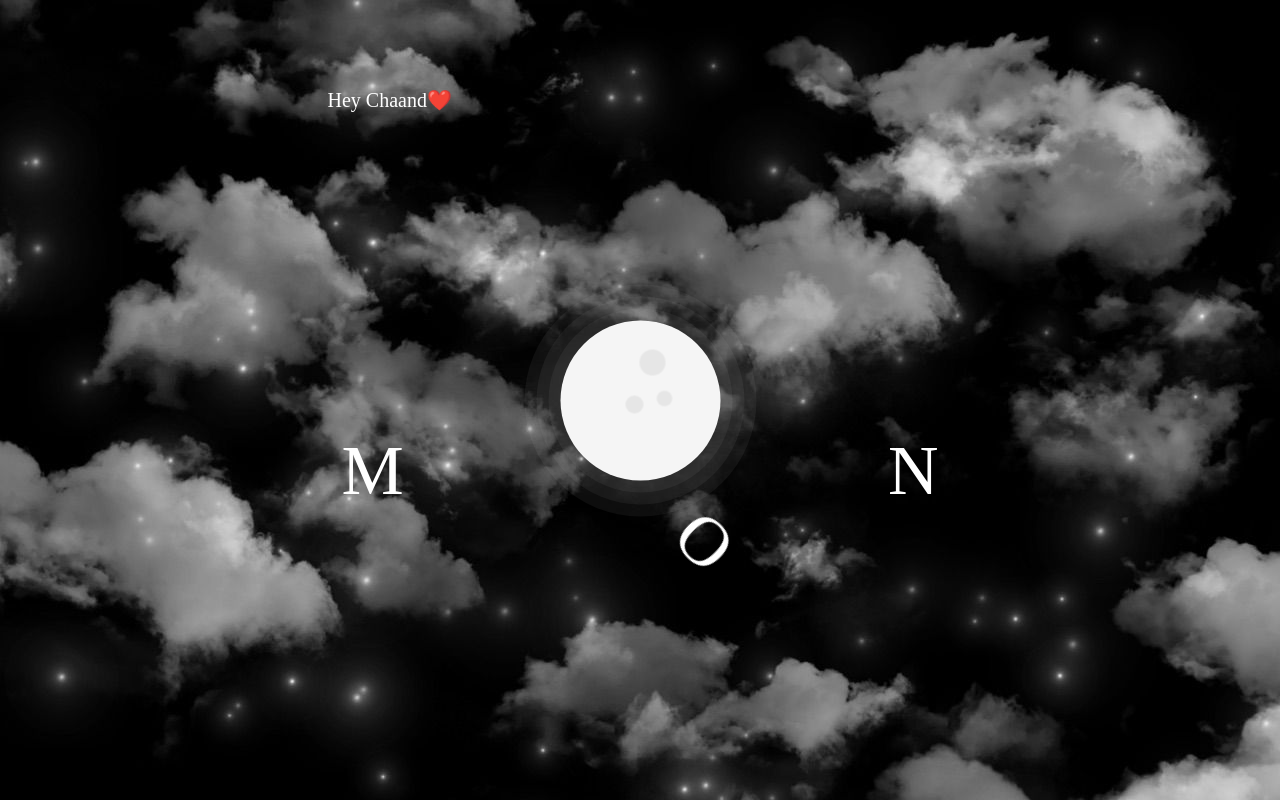
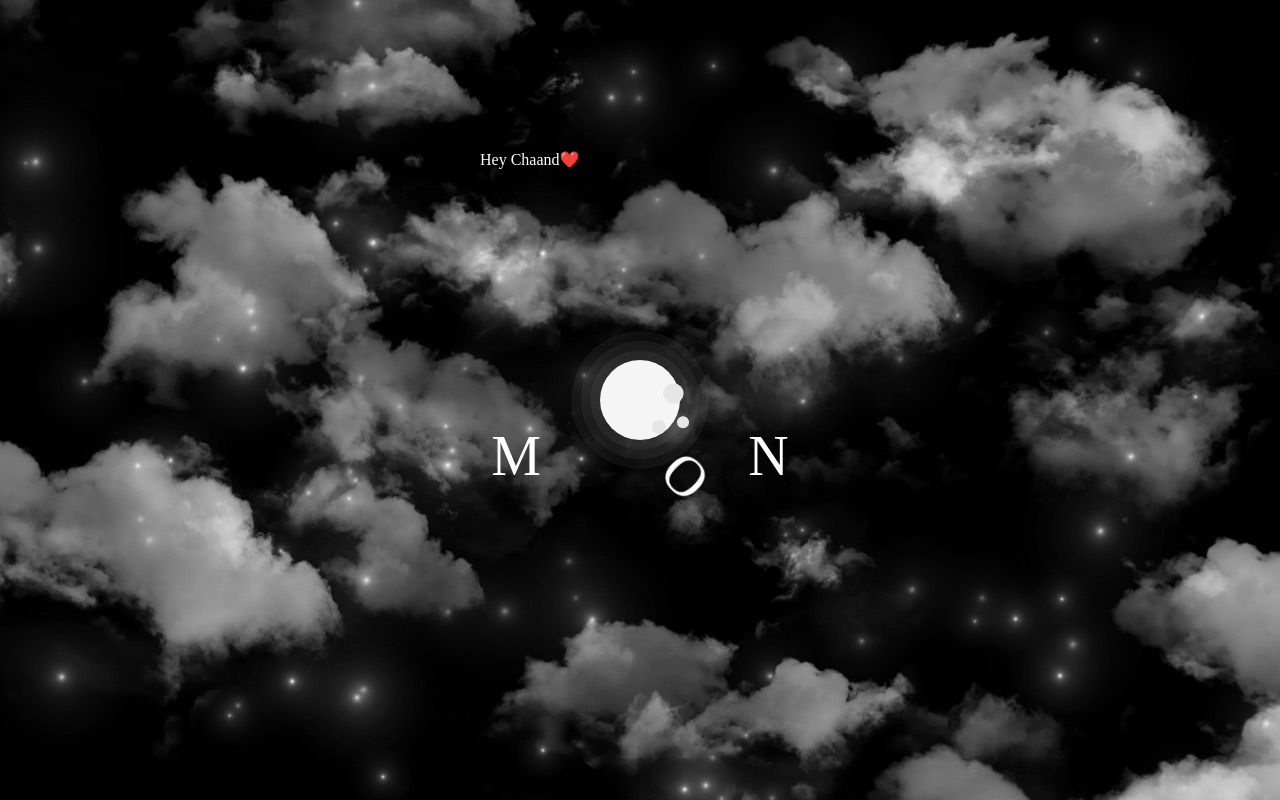
Before and after one commit to HP-Harshit/HeyChaand, a plain HTML site: page index.html in a window 1280 px wide. Drawn offline with Linux system fonts and the light colour scheme.

Commit message:
Update index.html

```diff
--- a/index.html
+++ b/index.html
@@ -74,9 +74,17 @@
             top: 0.25em;
             left: 0.25em;
         }
-        @media screen and (min-width : 700px){
+        @media screen and (min-width : 350px){
             .container{
-                font-size: 20px;
+            width: 20em;
+            }
+            .moon{
+                height: 5em;
+            width: 5em;
+            }
+            .orbit{
+                height: 15em;
+            width: 15em;
             }
         }
     </style>
```
